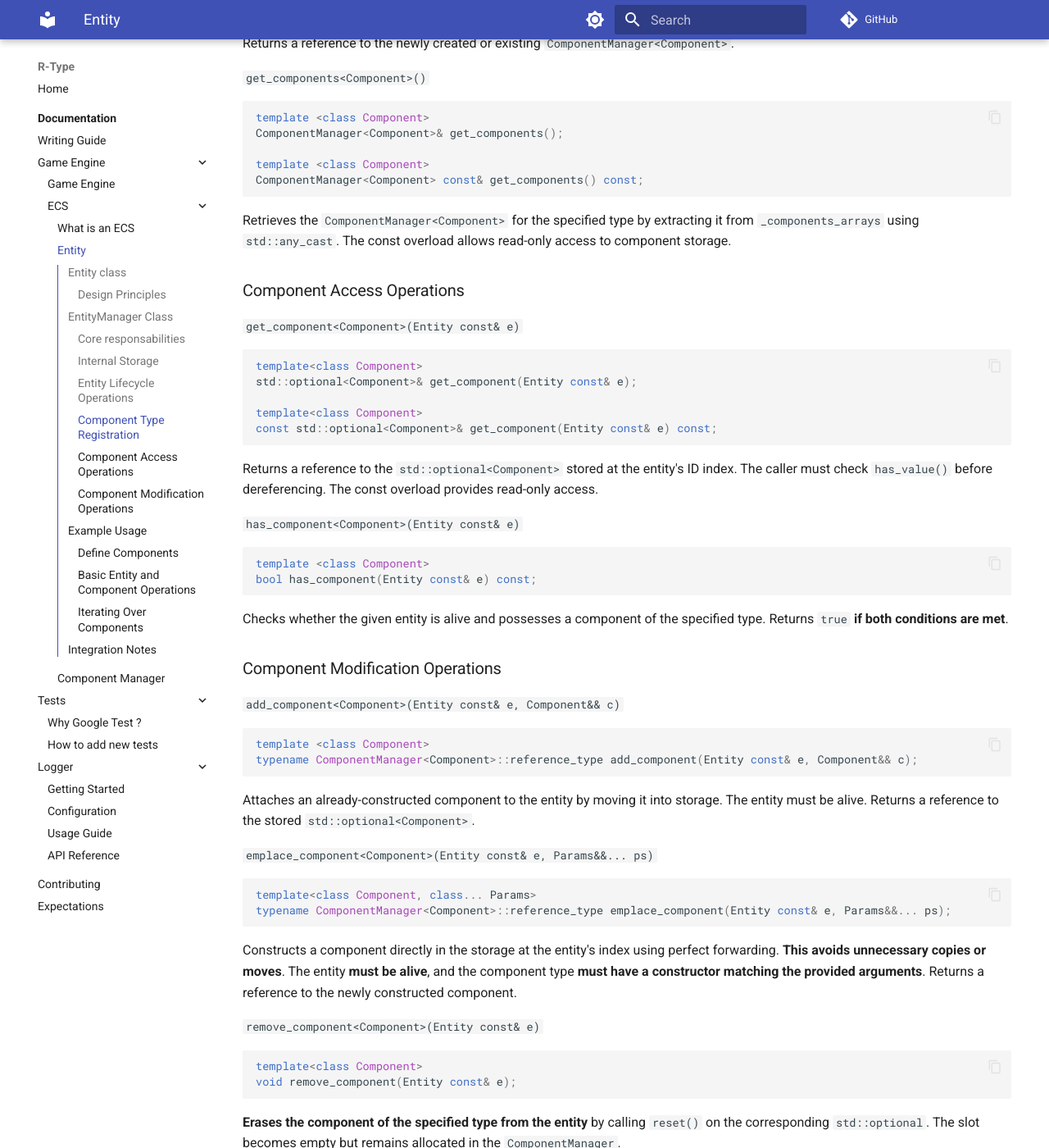
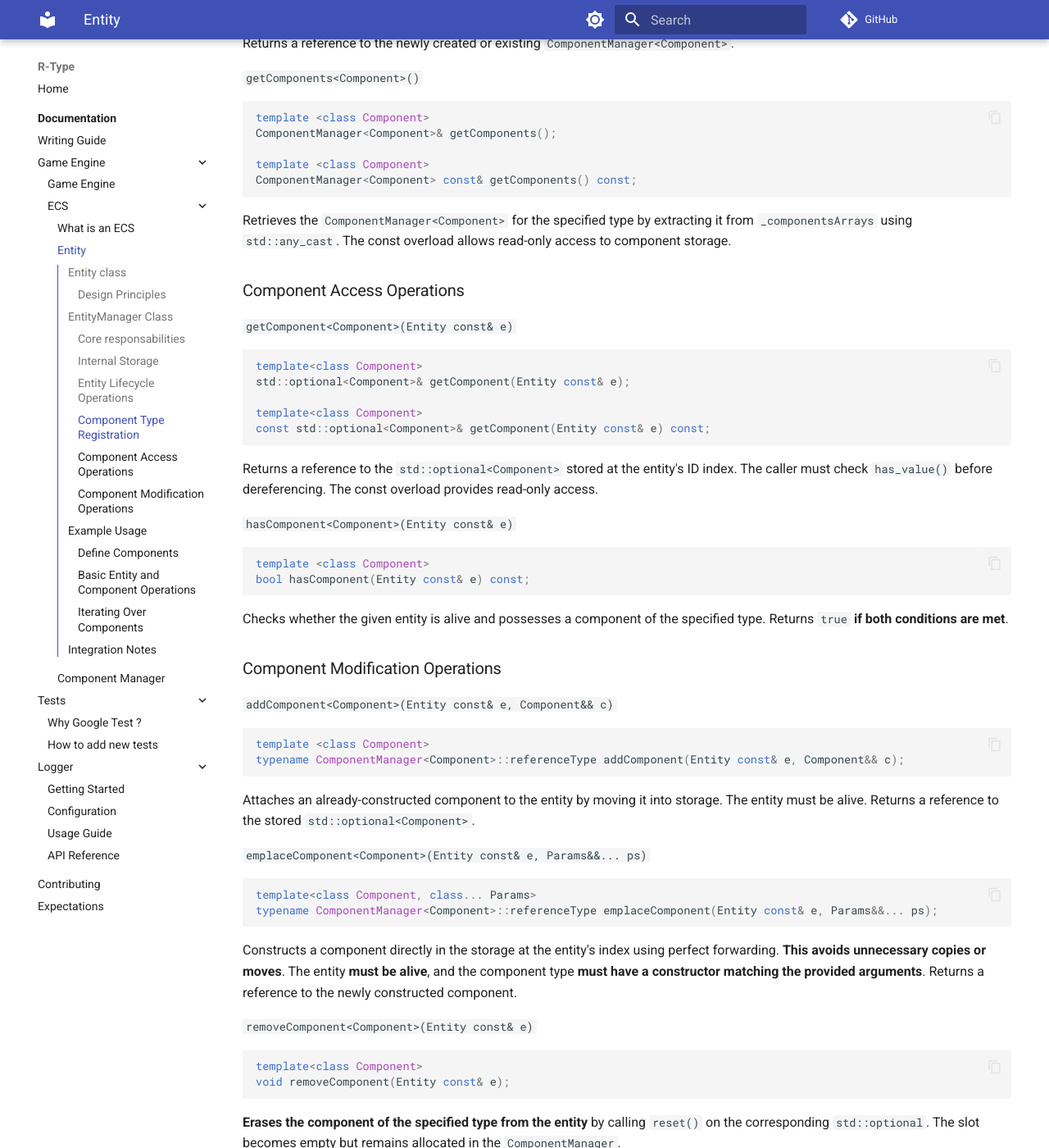
Before and after one commit to eliestroun14/R-Type, an MkDocs documentation site: the page built from docs/Documentation/ECS/entity.md, in a window 1280 px wide and 1400 px high, scrolled down 3877 px. Shown: the whole window at 82% size. Built offline with MkDocs 1.6.1 and Material for MkDocs 9.7.7, drawn with Linux system fonts in a browser that asks for light colours; comment, search, counter and statistics services are not loaded; some of the changed text lies outside the part shown.

Commit message:
refactor(MVP/Client): apply the cases for EntityManager

````diff
--- a/docs/Documentation/ECS/entity.md
+++ b/docs/Documentation/ECS/entity.md
@@ -55,53 +55,53 @@ class EntityManager {
         EntityManager() = default;
 
         template<class Component>
-        ComponentManager<Component>& register_component() {}
+        ComponentManager<Component>& registerComponent() {}
 
 
         template <class Component>
-        ComponentManager<Component> &get_components() {}
+        ComponentManager<Component> &getComponents() {}
 
         template <class Component>
-        ComponentManager<Component> const &get_components() const {}
+        ComponentManager<Component> const &getComponents() const {}
 
 
         template<class Component>
-        std::optional<Component>& get_component(Entity const& e) {}
+        std::optional<Component>& getComponent(Entity const& e) {}
 
         template<class Component>
-        const std::optional<Component>& get_component(Entity const& e) const {}
+        const std::optional<Component>& getComponent(Entity const& e) const {}
 
 
-        Entity spawn_entity(std::string name) {}
+        Entity spawnEntity(std::string name) {}
 
-        void kill_entity(Entity const &entity) {}
+        void killEntity(Entity const &entity) {}
 
-        bool is_alive(Entity const& e) const {}
+        bool isAlive(Entity const& e) const {}
 
         std::string getEntityName(Entity const& e) const {}
 
 
         template <class Component>
-        bool has_component(Entity const& e) const {}
+        bool hasComponent(Entity const& e) const {}
 
         template <class Component>
-        typename ComponentManager<Component>::reference_type add_component(Entity const &e, Component &&c) {}
+        typename ComponentManager<Component>::referenceType addComponent(Entity const &e, Component &&c) {}
 
         template<class Component, class... Params>
-        typename ComponentManager<Component>::reference_type emplace_component(Entity const& e, Params&&... ps) {}
+        typename ComponentManager<Component>::referenceType emplaceComponent(Entity const& e, Params&&... ps) {}
 
         template<class Component>
-        void remove_component(Entity const& e) {}
+        void removeComponent(Entity const& e) {}
 
 
     private:
-        std::unordered_map<std::type_index, std::any> _components_arrays;
+        std::unordered_map<std::type_index, std::any> _componentsArrays;
         std::unordered_map<std::type_index, std::function<void(EntityManager&,Entity const&)>> _erasers;
 
-        size_t _next_id = 0;
-        std::vector<std::size_t> _free_ids;
+        size_t _nextId = 0;
+        std::vector<std::size_t> _freeIds;
 
-        std::unordered_set<std::size_t> _alive_entities;
+        std::unordered_set<std::size_t> _aliveEntities;
 };
 ```
 
@@ -117,32 +117,32 @@ class EntityManager {
 ### Internal Storage
 The class maintains **several data structures**:
 
-- `_components_arrays`: Maps `std::type_index` to `std::any`-wrapped `ComponentManager<T>` instances, one per component type.
+- `_componentsArrays`: Maps `std::type_index` to `std::any`-wrapped `ComponentManager<T>` instances, one per component type.
 - `_erasers`: Maps `std::type_index` to cleanup functions that remove components when an entity is destroyed.
-- `_next_id`: Counter for issuing fresh entity IDs.
-- `_free_ids`: Pool of recycled IDs from destroyed entities.
-- `_alive_entities`: Set of currently active entity IDs.
+- `_nextId`: Counter for issuing fresh entity IDs.
+- `_freeIds`: Pool of recycled IDs from destroyed entities.
+- `_aliveEntities`: Set of currently active entity IDs.
 
 **Each component type** is stored in a dedicated `ComponentManager<T>`. When registering a component type, an eraser function is also installed to ensure proper cleanup when entities are destroyed.
 
 ### Entity Lifecycle Operations
 
-`spawn_entity(std::string name)`
+`spawnEntity(std::string name)`
 ```c++
-Entity spawn_entity(std::string name);
+Entity spawnEntity(std::string name);
 ```
-**Creates a new entity with the given name**. If recycled IDs are available in `_free_ids`, one is reused; otherwise, a fresh ID is issued from `_next_id`. The ID is recorded in `_alive_entities` and returned as an Entity object.
+**Creates a new entity with the given name**. If recycled IDs are available in `_freeIds`, one is reused; otherwise, a fresh ID is issued from `_nextId`. The ID is recorded in `_aliveEntities` and returned as an Entity object.
 
 
-`kill_entity(Entity const& entity)`
+`killEntity(Entity const& entity)`
 ```c++
-void kill_entity(Entity const& entity);
+void killEntity(Entity const& entity);
 ```
-**Destroys an entity** by removing its ID from `_alive_entities`, returning the ID to `_free_ids` for recycling, and invoking every registered eraser function to remove all of its components across all component types.
+**Destroys an entity** by removing its ID from `_aliveEntities`, returning the ID to `_freeIds` for recycling, and invoking every registered eraser function to remove all of its components across all component types.
 
-`is_alive(Entity const& e)`
+`isAlive(Entity const& e)`
 ```c++
-bool is_alive(Entity const& e) const;
+bool isAlive(Entity const& e) const;
 ```
 Checks whether the given entity ID is present in the set of alive entities. Returns `true` **if the entity is active**, `false` otherwise.
 
@@ -154,64 +154,64 @@ std::string getEntityName(Entity const& e) const;
 
 ### Component Type Registration
 
-`register_component<Component>()`
+`registerComponent<Component>()`
 ```c++
 template<class Component>
-ComponentManager<Component>& register_component();
+ComponentManager<Component>& registerComponent();
 ```
-**Initializes storage for a component type** by creating a new `ComponentManager<Component>` and inserting it into `_components_arrays` under the corresponding `std::type_index`. If this is the first registration for the type, an eraser function is added to `_erasers` to ensure components of this type are removed when entities are destroyed.
+**Initializes storage for a component type** by creating a new `ComponentManager<Component>` and inserting it into `_componentsArrays` under the corresponding `std::type_index`. If this is the first registration for the type, an eraser function is added to `_erasers` to ensure components of this type are removed when entities are destroyed.
 
 Returns a reference to the newly created or existing `ComponentManager<Component>`.
 
-`get_components<Component>()`
+`getComponents<Component>()`
 ```c++
 template <class Component>
-ComponentManager<Component>& get_components();
+ComponentManager<Component>& getComponents();
 
 template <class Component>
-ComponentManager<Component> const& get_components() const;
+ComponentManager<Component> const& getComponents() const;
 ```
-Retrieves the `ComponentManager<Component>` for the specified type by extracting it from `_components_arrays` using `std::any_cast`. The const overload allows read-only access to component storage.
+Retrieves the `ComponentManager<Component>` for the specified type by extracting it from `_componentsArrays` using `std::any_cast`. The const overload allows read-only access to component storage.
 
 ### Component Access Operations
 
-`get_component<Component>(Entity const& e)`
+`getComponent<Component>(Entity const& e)`
 ```c++
 template<class Component>
-std::optional<Component>& get_component(Entity const& e);
+std::optional<Component>& getComponent(Entity const& e);
 
 template<class Component>
-const std::optional<Component>& get_component(Entity const& e) const;
+const std::optional<Component>& getComponent(Entity const& e) const;
 ```
 Returns a reference to the `std::optional<Component>` stored at the entity's ID index. The caller must check `has_value()` before dereferencing. The const overload provides read-only access.
 
-`has_component<Component>(Entity const& e)`
+`hasComponent<Component>(Entity const& e)`
 ```c++
 template <class Component>
-bool has_component(Entity const& e) const;
+bool hasComponent(Entity const& e) const;
 ```
 Checks whether the given entity is alive and possesses a component of the specified type. Returns `true` **if both conditions are met**.
 
 ### Component Modification Operations
 
-`add_component<Component>(Entity const& e, Component&& c)`
+`addComponent<Component>(Entity const& e, Component&& c)`
 ```c++
 template <class Component>
-typename ComponentManager<Component>::reference_type add_component(Entity const& e, Component&& c);
+typename ComponentManager<Component>::referenceType addComponent(Entity const& e, Component&& c);
 ```
 Attaches an already-constructed component to the entity by moving it into storage. The entity must be alive. Returns a reference to the stored `std::optional<Component>`.
 
-`emplace_component<Component>(Entity const& e, Params&&... ps)`
+`emplaceComponent<Component>(Entity const& e, Params&&... ps)`
 ```c++
 template<class Component, class... Params>
-typename ComponentManager<Component>::reference_type emplace_component(Entity const& e, Params&&... ps);
+typename ComponentManager<Component>::referenceType emplaceComponent(Entity const& e, Params&&... ps);
 ```
 Constructs a component directly in the storage at the entity's index using perfect forwarding. **This avoids unnecessary copies or moves**. The entity **must be alive**, and the component type **must have a constructor matching the provided arguments**. Returns a reference to the newly constructed component.
 
-`remove_component<Component>(Entity const& e)`
+`removeComponent<Component>(Entity const& e)`
 ```c++
 template<class Component>
-void remove_component(Entity const& e);
+void removeComponent(Entity const& e);
 ```
 **Erases the component of the specified type from the entity** by calling `reset()` on the corresponding `std::optional`. The slot becomes empty but remains allocated in the `ComponentManager`.
 
@@ -226,7 +226,7 @@ struct Position {
     float x;
     float y;
 
-    // Constructor is needed to use emplace_component()
+    // Constructor is needed to use emplaceComponent()
     Position(float xx, float yy) : x(xx), y(yy) {}
 };
 
@@ -234,13 +234,13 @@ struct Velocity {
     float vx;
     float vy;
 
-    // Constructor is needed to use emplace_component()
+    // Constructor is needed to use emplaceComponent()
     Velocity(float vxx, float vyy) : vxx(vx), vy(vyy) {}
 };
 ```
 > [!NOTE]
-> Components must have constructors if you intend to use `emplace_component()`.
-> Without a constructor, use the aggregate initialization syntax with `add_component()` instead.
+> Components must have constructors if you intend to use `emplaceComponent()`.
+> Without a constructor, use the aggregate initialization syntax with `addComponent()` instead.
 
 #### Basic Entity and Component Operations
 
@@ -251,22 +251,22 @@ int main()
     EntityManager em;
 
     // Register component types
-    em.register_component<Position>();
-    em.register_component<Velocity>();
+    em.registerComponent<Position>();
+    em.registerComponent<Velocity>();
 
     // Create entities
-    Entity e1 = em.spawn_entity("Player");
-    Entity e2 = em.spawn_entity("Enemy");
+    Entity e1 = em.spawnEntity("Player");
+    Entity e2 = em.spawnEntity("Enemy");
 
     // Attach components to entities
-    em.emplace_component<Position>(e1, 10.f, 20.f);
-    em.emplace_component<Velocity>(e1, 1.f, 0.f);
+    em.emplaceComponent<Position>(e1, 10.f, 20.f);
+    em.emplaceComponent<Velocity>(e1, 1.f, 0.f);
 
-    em.emplace_component<Position>(e2, -5.f, 3.f);
+    em.emplaceComponent<Position>(e2, -5.f, 3.f);
 
     // Access components
-    auto& pos1 = em.get_component<Position>(e1);
-    auto& vel1 = em.get_component<Velocity>(e1);
+    auto& pos1 = em.getComponent<Position>(e1);
+    auto& vel1 = em.getComponent<Velocity>(e1);
 
     if (pos1 && vel1) {
         pos1->x += vel1->vx;
@@ -274,13 +274,13 @@ int main()
     }
 
     // Check component presence
-    bool has_vel = em.has_component<Velocity>(e2);
+    bool has_vel = em.hasComponent<Velocity>(e2);
 
     // Remove components
-    em.remove_component<Position>(e2);
+    em.removeComponent<Position>(e2);
 
     // Destroy entities
-    em.kill_entity(e2);
+    em.killEntity(e2);
 
     return 0;
 }
@@ -294,18 +294,18 @@ int main(void)
 {
     // Setup
     EntityManager em;
-    em.register_component<Position>();
+    em.registerComponent<Position>();
 
-    Entity e1 = em.spawn_entity("A");
-    Entity e2 = em.spawn_entity("B");
-    Entity e3 = em.spawn_entity("C");
+    Entity e1 = em.spawnEntity("A");
+    Entity e2 = em.spawnEntity("B");
+    Entity e3 = em.spawnEntity("C");
 
-    em.emplace_component<Position>(e1, 1.f, 2.f);
-    em.emplace_component<Position>(e2, 3.f, 4.f);
-    em.emplace_component<Position>(e3, 5.f, 6.f);
+    em.emplaceComponent<Position>(e1, 1.f, 2.f);
+    em.emplaceComponent<Position>(e2, 3.f, 4.f);
+    em.emplaceComponent<Position>(e3, 5.f, 6.f);
 
     // Iterate over all positions
-    auto& positions = em.get_components<Position>();
+    auto& positions = em.getComponents<Position>();
 
     for (std::size_t id = 0; id < positions.size(); ++id) {
         // Skip empty slots
````
Also changed, not shown: other parts of docs/Documentation/ECS/entity.md (+1 -1 lines), docs/Documentation/ECS/component-manager.md (+1 -1 lines), docs/Documentation/ECS/system.md (+8 -8 lines), docs/Documentation/GameEngine/game-engine.md (+6 -6 lines), 7 other files.
